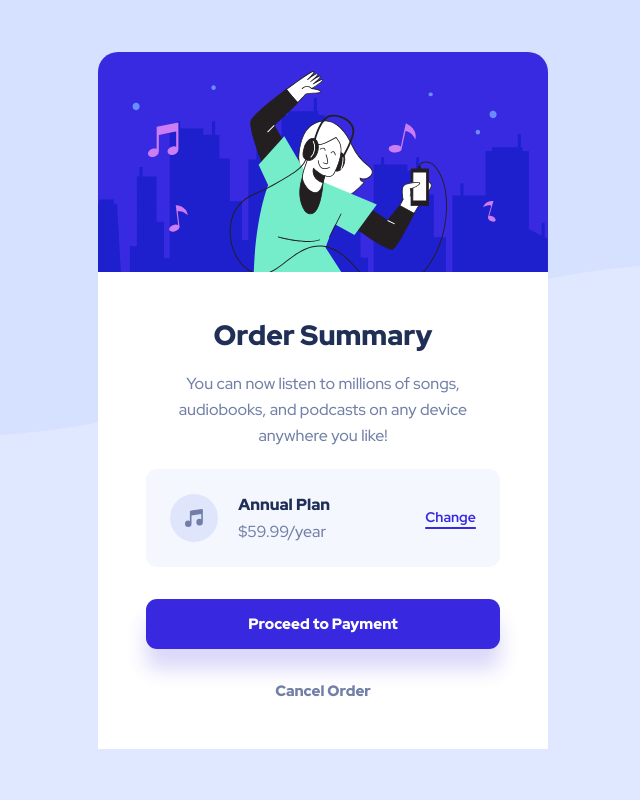
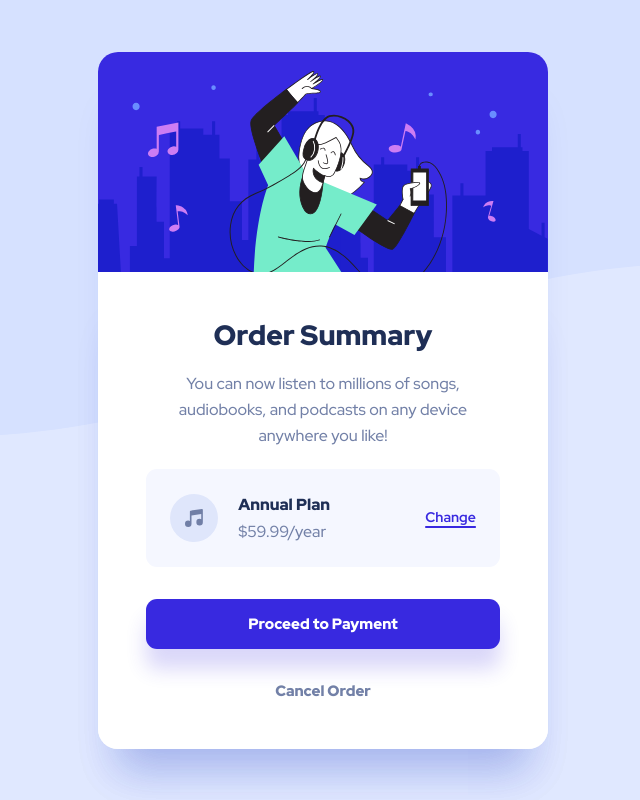
Before and after one commit to adonmez04/FEM-2-Order-summary-component, a plain HTML site: page index.html in a window 1280 px wide. Shown: the whole page, without its empty margins (317-957 px from the left). Drawn offline with Linux system fonts and the light colour scheme.

Commit message:
some changes were added

```diff
--- a/css/style.css
+++ b/css/style.css
@@ -34,7 +34,7 @@ body {
   align-items: center;
 
   background: url("../images/pattern-background-desktop.svg");
-  background-size: auto;
+  background-size: 1440px 437px;
   background-position: top;
   background-repeat: no-repeat;
 
@@ -51,6 +51,10 @@ body {
   flex-direction: column;
   justify-content: space-between;
   align-items: center;
+
+  background: #ffffff;
+  box-shadow: 0px 40px 40px -20px rgba(13, 48, 189, 0.151826);
+  border-radius: 20px;
 }
 
 .image-area img {
@@ -69,6 +73,10 @@ body {
   align-items: center;
   gap: 1.25rem;
   background-color: #ffffff;
+
+  background: #ffffff;
+  box-shadow: 0px 40px 40px -20px rgba(13, 48, 189, 0.151826);
+  border-radius: 20px;
 }
 
 .content-area__text {
@@ -153,9 +161,9 @@ body {
   color: var(--bright-blue);
 
   /* The straight line */
-  text-underline-offset: 5px;
+  text-underline-offset: 3.5px;
   text-decoration-line: underline;
-  text-decoration-thickness: 2px;
+  text-decoration-thickness: 1.5px;
 }
 
 .plans_el--3:hover,
@@ -224,12 +232,3 @@ body {
 .buttons_el--2:active {
   color: var(--dark-blue);
 }
-
-/* THE RESPONSIVE DESIGN */
-
-@media screen and (max-width: 375px) {
-  .order-container {
-    width: 327px;
-    height: 567px;
-  }
-}
```
